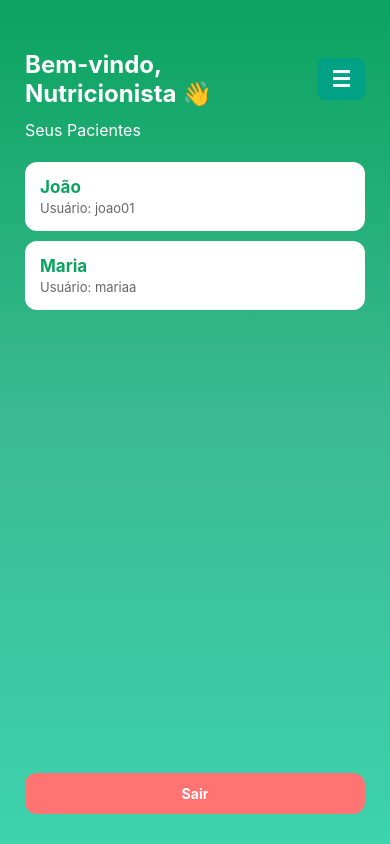
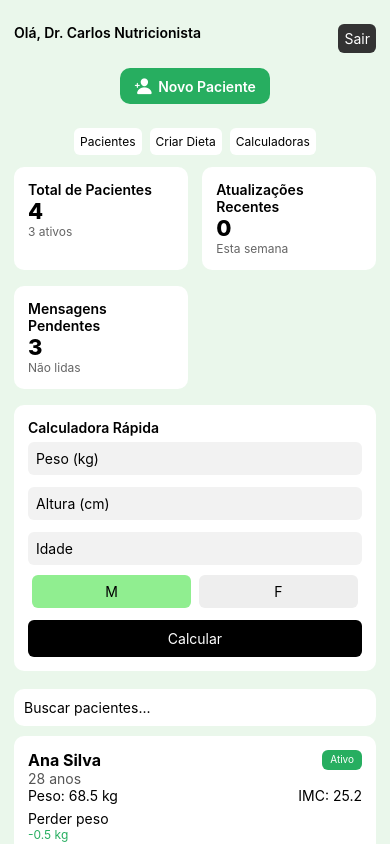
Before and after one commit to zHenrique7/Nutri_wave, a React Native app: screen /Nutricionista in a window 390 px wide. Built offline with nearby package versions, Linux system fonts and the light colour scheme.

Commit message:
Telas melhoradas e tela de detalhes de paciente adicionada

```diff
--- a/App.js
+++ b/App.js
@@ -3,6 +3,9 @@
 import Login from './Login';
 import Cadastro from './Cadastro';
 import Nutricionista from './Nutricionista';
+import NovoPaciente from './NovoPaciente';
+import DetalhesPaciente from './DetalhesPaciente';
+
 
 
 const Stack = createNativeStackNavigator();
@@ -14,6 +17,8 @@
         <Stack.Screen name="Login" component={Login} />
         <Stack.Screen name="Cadastro" component={Cadastro} />
         <Stack.Screen name="Nutricionista" component={Nutricionista} />
+        <Stack.Screen name="NovoPaciente" component={NovoPaciente} />
+        <Stack.Screen name="DetalhesPaciente" component={DetalhesPaciente} />
       </Stack.Navigator>
     </NavigationContainer>
   );
--- /dev/null
+++ b/DetalhesPaciente.js
@@ -0,0 +1,218 @@
+import React from "react";
+import {
+  View,
+  Text,
+  StyleSheet,
+  ScrollView,
+  TouchableOpacity,
+} from "react-native";
+import { Ionicons } from "@expo/vector-icons";
+
+export default function DetalhesPaciente({ route, navigation }) {
+  const { paciente } = route.params;
+
+  return (
+    <ScrollView style={styles.container} showsVerticalScrollIndicator={false}>
+
+      {/* Botão Voltar */}
+      <TouchableOpacity style={styles.backBtn} onPress={() => navigation.goBack()}>
+        <Ionicons name="arrow-back" size={22} color="#333" />
+        <Text style={styles.backText}>Voltar</Text>
+      </TouchableOpacity>
+
+      {/* Cabeçalho */}
+      <View style={styles.headerCard}>
+        <View>
+          <Text style={styles.nome}>{paciente.nome}</Text>
+          <Text style={styles.idade}>{paciente.idade} anos</Text>
+        </View>
+
+        <View
+          style={[
+            styles.status,
+            { backgroundColor: paciente.status === "Ativo" ? "#27ae60" : "#999" },
+          ]}
+        >
+          <Text style={styles.statusText}>{paciente.status}</Text>
+        </View>
+      </View>
+
+      {/* Dados Pessoais */}
+      <View style={styles.section}>
+        <Text style={styles.sectionTitle}>Dados Pessoais</Text>
+
+        <View style={styles.rowBetween}>
+          <Text style={styles.label}>Peso Atual:</Text>
+          <Text style={styles.value}>{paciente.peso} kg</Text>
+        </View>
+
+        <View style={styles.rowBetween}>
+          <Text style={styles.label}>IMC:</Text>
+          <Text style={styles.value}>{paciente.imc}</Text>
+        </View>
+
+        <View style={styles.rowBetween}>
+          <Text style={styles.label}>Objetivo:</Text>
+          <Text style={styles.value}>{paciente.objetivo}</Text>
+        </View>
+
+        <View style={styles.rowBetween}>
+          <Text style={styles.label}>Variação:</Text>
+          <Text style={[styles.value, { color: paciente.variacao.includes('-') ? "#27ae60" : "#2980b9" }]}>
+            {paciente.variacao}
+          </Text>
+        </View>
+      </View>
+
+      {/* Progresso */}
+      <View style={styles.section}>
+        <Text style={styles.sectionTitle}>Progresso</Text>
+
+        <Text style={styles.label}>Peso inicial: 69 kg</Text>
+        <Text style={styles.label}>Progresso total: {paciente.variacao}</Text>
+
+        <View style={styles.progressBarBg}>
+          <View style={[styles.progressBarFill, { width: "30%" }]} />
+        </View>
+
+        <Text style={styles.progressText}>Meta mensal: -2.0 kg</Text>
+      </View>
+
+      {/* Histórico */}
+      <View style={styles.section}>
+        <Text style={styles.sectionTitle}>Histórico de Consultas</Text>
+
+        <View style={styles.historyItem}>
+          <Text style={styles.historyTitle}>Consulta Inicial</Text>
+          <Text style={styles.historySub}>Peso: 69 kg | IMC: 25.4</Text>
+          <Text style={styles.historyDate}>19/07/2024</Text>
+        </View>
+
+        <View style={styles.historyItem}>
+          <Text style={styles.historyTitle}>Acompanhamento - Semana 2</Text>
+          <Text style={styles.historySub}>Peso: 68.2 kg | IMC: 25.1</Text>
+          <Text style={styles.historyDate}>07/08/2024</Text>
+        </View>
+
+        <View style={styles.historyItem}>
+          <Text style={styles.historyTitle}>Próxima Consulta</Text>
+          <Text style={styles.historySub}>Acompanhamento mensal</Text>
+          <Text style={[styles.historyDate, { color: "#2980b9" }]}>28/08/2024 (Agendada)</Text>
+        </View>
+      </View>
+    </ScrollView>
+  );
+}
+
+const styles = StyleSheet.create({
+  container: {
+    flex: 1,
+    backgroundColor: "#eaf7eb",
+    padding: 14,
+  },
+
+  // Botão de voltar
+  backBtn: {
+    flexDirection: "row",
+    alignItems: "center",
+    marginBottom: 14,
+  },
+  backText: {
+    marginLeft: 6,
+    fontSize: 16,
+    fontWeight: "600",
+  },
+
+  // Card superior
+  headerCard: {
+    backgroundColor: "#fff",
+    padding: 16,
+    borderRadius: 12,
+    marginBottom: 14,
+    flexDirection: "row",
+    justifyContent: "space-between",
+    alignItems: "center",
+  },
+  nome: {
+    fontSize: 20,
+    fontWeight: "700",
+  },
+  idade: {
+    fontSize: 14,
+    color: "#666",
+    marginTop: 4,
+  },
+
+  status: {
+    paddingHorizontal: 10,
+    paddingVertical: 5,
+    borderRadius: 8,
+  },
+  statusText: {
+    color: "#fff",
+    fontWeight: "600",
+    fontSize: 12,
+  },
+
+  // Seções
+  section: {
+    backgroundColor: "#fff",
+    padding: 16,
+    borderRadius: 12,
+    marginBottom: 14,
+  },
+  sectionTitle: {
+    fontSize: 18,
+    fontWeight: "700",
+    marginBottom: 12,
+  },
+
+  rowBetween: {
+    flexDirection: "row",
+    justifyContent: "space-between",
+    marginVertical: 4,
+  },
+  label: {
+    color: "#555",
+    fontSize: 14,
+  },
+  value: {
+    fontSize: 14,
+    fontWeight: "600",
+  },
+
+  // Barra de progresso
+  progressBarBg: {
+    height: 10,
+    backgroundColor: "#cdd",
+    borderRadius: 6,
+    marginTop: 10,
+  },
+  progressBarFill: {
+    height: 10,
+    backgroundColor: "#27ae60",
+    borderRadius: 6,
+  },
+  progressText: {
+    marginTop: 8,
+    fontSize: 12,
+    color: "#555",
+  },
+
+  // Histórico
+  historyItem: {
+    marginBottom: 14,
+  },
+  historyTitle: {
+    fontSize: 15,
+    fontWeight: "700",
+  },
+  historySub: {
+    fontSize: 13,
+    color: "#555",
+  },
+  historyDate: {
+    fontSize: 12,
+    marginTop: 4,
+  },
+});
--- a/Nutricionista.js
+++ b/Nutricionista.js
@@ -1,211 +1,375 @@
-import React, { useState } from 'react';
+import React, { useState } from "react";
 import {
   View,
   Text,
   StyleSheet,
   TouchableOpacity,
-  FlatList,
-  Alert,
-  LayoutAnimation,
-  Platform,
-  UIManager,
-  TouchableWithoutFeedback
-} from 'react-native';
-import { LinearGradient } from 'expo-linear-gradient';
+  TextInput,
+  ScrollView,
+} from "react-native";
+import { Ionicons } from "@expo/vector-icons";
 
-// Necessário para animação no Android
-if (Platform.OS === 'android') {
-  UIManager.setLayoutAnimationEnabledExperimental &&
-    UIManager.setLayoutAnimationEnabledExperimental(true);
-}
+// RECEBE navigation do React Navigation
+export default function NutricionistaDashboard({ navigation }) {
 
-export default function Nutricionista({ navigation, route }) {
+  const [peso, setPeso] = useState("");
+  const [altura, setAltura] = useState("");
+  const [idade, setIdade] = useState("");
+  const [sexo, setSexo] = useState("M");
 
-  const nomeNutri = route.params?.nome || "Nutricionista";
-
-  const [menuAtivo, setMenuAtivo] = useState(false);
-
-  const [pacientes, setPacientes] = useState([
-    { id: '1', nome: 'João', usuario: 'joao01' },
-    { id: '2', nome: 'Maria', usuario: 'mariaa' }
-  ]);
-
-  const adicionarPaciente = () => {
-    fecharMenu();
-    navigation.navigate('IncluirPaciente', {
-      addPaciente: (novoPaciente) => {
-        setPacientes([...pacientes, novoPaciente]);
-      }
-    });
-  };
-
-  const gerenciarPacientes = () => {
-    fecharMenu();
-    Alert.alert("Em breve", "Tela de gerenciamento 😁");
-  };
-
-  const logout = () => {
-    navigation.reset({
-      index: 0,
-      routes: [{ name: 'Login' }],
-    });
-  };
-
-  const abrirFecharMenu = () => {
-    LayoutAnimation.easeInEaseOut();
-    setMenuAtivo(!menuAtivo);
-  };
-
-  const fecharMenu = () => {
-    if (menuAtivo) {
-      LayoutAnimation.easeInEaseOut();
-      setMenuAtivo(false);
-    }
-  };
+  const pacientes = [
+    {
+      nome: "Ana Silva",
+      idade: 28,
+      peso: 68.5,
+      imc: 25.2,
+      objetivo: "Perder peso",
+      variacao: "-0.5 kg",
+      status: "Ativo",
+    },
+    {
+      nome: "João Santos",
+      idade: 35,
+      peso: 82.3,
+      imc: 26.0,
+      objetivo: "Ganho de massa muscular",
+      variacao: "+2.2 kg",
+      status: "Ativo",
+    },
+    {
+      nome: "Maria Oliveira",
+      idade: 42,
+      peso: 64,
+      imc: 28.6,
+      objetivo: "Controle do diabetes",
+      variacao: "-5 kg",
+      status: "Inativo",
+    },
+  ];
 
   return (
-    <TouchableWithoutFeedback onPress={fecharMenu}>
-      <LinearGradient
-        colors={['#0BA360', '#3CBA92', '#3CD3AD']}
-        style={styles.gradient}
-      >
-        <View style={styles.container}>
+    <ScrollView style={styles.container} showsVerticalScrollIndicator={false}>
 
-          <View style={styles.headerBox}>
-            <Text style={styles.header}>Bem-vindo, {nomeNutri} 👋</Text>
+      {/* Header */}
+      <View style={styles.header}>
+        <Text style={styles.headerText}>Olá, Dr. Carlos Nutricionista</Text>
+        <TouchableOpacity
+          style={styles.sairBtn}
+          onPress={() => navigation.navigate("Login")}
+        >
+          <Text style={styles.sairText}>Sair</Text>
+        </TouchableOpacity>
+      </View>
 
-            <TouchableOpacity
-              style={styles.menuButton}
-              onPress={abrirFecharMenu}
+      {/* BOTÃO NOVO PACIENTE */}
+      <View style={styles.newTopContainer}>
+        <TouchableOpacity
+          style={styles.newTopBtn}
+          onPress={() => navigation.navigate("NovoPaciente")}
+        >
+          <Ionicons name="person-add" size={18} color="#fff" />
+          <Text style={styles.newTopText}>Novo Paciente</Text>
+        </TouchableOpacity>
+      </View>
+
+      {/* Abas */}
+      <View style={styles.tabs}>
+        {[
+          { nome: "Pacientes", tela: "Nutricionista" },
+          { nome: "Criar Dieta", tela: "CriarDieta" },
+          { nome: "Calculadoras", tela: "Calculadoras" }
+
+        ].map((item) => (
+          <TouchableOpacity
+            key={item.nome}
+            style={styles.tabItem}
+            onPress={() => navigation.navigate(item.tela)}
+          >
+            <Text style={styles.tabText}>{item.nome}</Text>
+          </TouchableOpacity>
+        ))}
+      </View>
+
+      {/* Cards de resumo */}
+      <View style={styles.row}>
+        <View style={styles.card}>
+          <Text style={styles.cardTitle}>Total de Pacientes</Text>
+          <Text style={styles.cardValue}>4</Text>
+          <Text style={styles.cardSub}>3 ativos</Text>
+        </View>
+
+        <View style={styles.card}>
+          <Text style={styles.cardTitle}>Atualizações Recentes</Text>
+          <Text style={styles.cardValue}>0</Text>
+          <Text style={styles.cardSub}>Esta semana</Text>
+        </View>
+      </View>
+
+      {/* Mensagens */}
+      <View style={styles.card}>
+        <Text style={styles.cardTitle}>Mensagens Pendentes</Text>
+        <Text style={styles.cardValue}>3</Text>
+        <Text style={styles.cardSub}>Não lidas</Text>
+      </View>
+
+      {/* Calculadora rápida */}
+      <View style={styles.calcCard}>
+        <Text style={styles.cardTitle}>Calculadora Rápida</Text>
+
+        <TextInput
+          placeholder="Peso (kg)"
+          style={styles.input}
+          keyboardType="numeric"
+          value={peso}
+          onChangeText={setPeso}
+        />
+
+        <TextInput
+          placeholder="Altura (cm)"
+          style={styles.input}
+          keyboardType="numeric"
+          value={altura}
+          onChangeText={setAltura}
+        />
+
+        <TextInput
+          placeholder="Idade"
+          style={styles.input}
+          keyboardType="numeric"
+          value={idade}
+          onChangeText={setIdade}
+        />
+
+        <View style={styles.row}>
+          <TouchableOpacity
+            onPress={() => setSexo("M")}
+            style={[styles.sexoBtn, sexo === "M" && styles.sexoSelected]}
+          >
+            <Text>M</Text>
+          </TouchableOpacity>
+
+          <TouchableOpacity
+            onPress={() => setSexo("F")}
+            style={[styles.sexoBtn, sexo === "F" && styles.sexoSelected]}
+          >
+            <Text>F</Text>
+          </TouchableOpacity>
+        </View>
+
+        <TouchableOpacity style={styles.calcBtn}>
+          <Text style={{ color: "#fff" }}>Calcular</Text>
+        </TouchableOpacity>
+      </View>
+
+      {/* Campo de busca */}
+      <TextInput placeholder="Buscar pacientes..." style={styles.search} />
+
+      {/* LISTA DE PACIENTES */}
+      {pacientes.map((p, index) => (
+        <View style={styles.patientCard} key={index}>
+          <View style={styles.rowBetween}>
+            <Text style={styles.patientName}>{p.nome}</Text>
+
+            <View
+              style={[
+                styles.status,
+                { backgroundColor: p.status === "Ativo" ? "#27ae60" : "#aaa" },
+              ]}
             >
-              <Text style={styles.menuButtonText}>☰</Text>
-            </TouchableOpacity>
+              <Text style={styles.statusText}>{p.status}</Text>
+            </View>
           </View>
 
-          {/* ================= MENU EXPANDÍVEL ================= */}
-          {menuAtivo && (
-            <View style={styles.menuContent}>
-              <TouchableOpacity style={styles.menuItem} onPress={adicionarPaciente}>
-                <Text style={styles.menuText}>Adicionar Paciente</Text>
-              </TouchableOpacity>
+          <Text style={styles.sub}>{p.idade} anos</Text>
 
-              <TouchableOpacity style={styles.menuItem} onPress={gerenciarPacientes}>
-                <Text style={styles.menuText}>Gerenciar Pacientes</Text>
-              </TouchableOpacity>
-            </View>
-          )}
+          <View style={styles.rowBetween}>
+            <Text>Peso: {p.peso} kg</Text>
+            <Text>IMC: {p.imc}</Text>
+          </View>
 
-          <Text style={styles.subtitulo}>Seus Pacientes</Text>
+          <Text style={styles.obj}>{p.objetivo}</Text>
+          <Text style={styles.var}>{p.variacao}</Text>
 
-          <FlatList
-            data={pacientes}
-            keyExtractor={(item) => item.id}
-            style={styles.lista}
-            renderItem={({ item }) => (
-              <TouchableOpacity
-                style={styles.card}
-                onPress={() => Alert.alert("Em breve", "Tela do paciente 😁")}
-              >
-                <Text style={styles.nomePaciente}>{item.nome}</Text>
-                <Text style={styles.usuarioPaciente}>Usuário: {item.usuario}</Text>
-              </TouchableOpacity>
-            )}
-          />
-
-          <TouchableOpacity style={styles.logout} onPress={logout}>
-            <Text style={styles.logoutText}>Sair</Text>
+          {/* NAVEGAR PARA DETALHES */}
+          <TouchableOpacity
+            onPress={() => navigation.navigate("DetalhesPaciente", { paciente: p })}
+          >
+            <Text style={styles.details}>Ver Detalhes</Text>
           </TouchableOpacity>
 
         </View>
-      </LinearGradient>
-    </TouchableWithoutFeedback>
+      ))}
+
+    </ScrollView>
   );
 }
 
+// ------------------ STYLES -------------------
+
 const styles = StyleSheet.create({
-  gradient: {
-    flex: 1,
-  },
   container: {
     flex: 1,
-    paddingHorizontal: 25,
-    paddingTop: 50,
-  },
-  headerBox: {
-    flexDirection: 'row',
-    justifyContent: 'space-between',
-    alignItems: 'center'
+    backgroundColor: "#eaf7eb",
+    padding: 14,
   },
   header: {
-    fontSize: 24,
-    fontWeight: 'bold',
-    color: '#fff',
+    flexDirection: "row",
+    justifyContent: "space-between",
+    paddingVertical: 10,
   },
-  subtitulo: {
-    fontSize: 16,
-    color: '#fff',
-    marginVertical: 12,
+  headerText: {
+    fontSize: 14,
+    fontWeight: "600",
   },
-  menuButton: {
-    backgroundColor: '#00A185',
+  sairBtn: {
+    backgroundColor: "#333",
+    padding: 6,
+    borderRadius: 6,
+  },
+  sairText: { color: "#fff" },
+
+  newTopContainer: {
+    flexDirection: "row",
+    justifyContent: "center",
+    marginTop: 5,
+    marginBottom: 10,
+  },
+  newTopBtn: {
+    flexDirection: "row",
+    backgroundColor: "#27ae60",
     paddingVertical: 8,
     paddingHorizontal: 14,
-    borderRadius: 8,
+    borderRadius: 10,
+    alignItems: "center",
   },
-  menuButtonText: {
-    color: '#fff',
-    fontWeight: 'bold',
-    fontSize: 22,
+  newTopText: {
+    color: "#fff",
+    fontSize: 14,
+    marginLeft: 6,
+    fontWeight: "600",
   },
 
-  // ===== MENU EXPANDÍVEL =====
-  menuContent: {
-    backgroundColor: '#ffffffCC',
-    padding: 12,
+  tabs: {
+    flexDirection: "row",
+    flexWrap: "wrap",
+    marginTop: 10,
+    justifyContent: "center",
+  },
+  tabItem: {
+    backgroundColor: "#fff",
+    padding: 6,
+    borderRadius: 6,
+    margin: 4,
+  },
+  tabText: {
+    fontSize: 12,
+  },
+
+  row: {
+    flexDirection: "row",
+    justifyContent: "space-between",
+  },
+
+  card: {
+    backgroundColor: "#fff",
+    padding: 14,
+    borderRadius: 10,
+    width: "48%",
+    marginVertical: 8,
+  },
+  cardTitle: {
+    fontWeight: "600",
+  },
+  cardValue: {
+    fontSize: 22,
+    fontWeight: "800",
+  },
+  cardSub: {
+    fontSize: 12,
+    color: "#666",
+  },
+
+  calcCard: {
+    backgroundColor: "#fff",
+    padding: 14,
+    borderRadius: 10,
+    marginVertical: 8,
+  },
+
+  input: {
+    backgroundColor: "#f2f2f2",
+    marginVertical: 6,
+    borderRadius: 6,
+    padding: 8,
+  },
+
+  sexoBtn: {
+    flex: 1,
+    backgroundColor: "#eee",
+    padding: 8,
+    margin: 4,
+    alignItems: "center",
+    borderRadius: 6,
+  },
+  sexoSelected: {
+    backgroundColor: "#90ee90",
+  },
+
+  calcBtn: {
+    backgroundColor: "#000",
+    padding: 10,
+    borderRadius: 6,
+    alignItems: "center",
+    marginTop: 8,
+  },
+
+  search: {
+    backgroundColor: "#fff",
+    padding: 10,
     borderRadius: 10,
     marginVertical: 10,
   },
-  menuItem: {
-    backgroundColor: '#3CBA92',
-    padding: 12,
+
+  patientCard: {
+    backgroundColor: "#fff",
+    padding: 14,
     borderRadius: 10,
-    marginBottom: 8,
-  },
-  menuText: {
-    color: '#fff',
-    fontWeight: 'bold',
-    textAlign: 'center',
+    marginBottom: 12,
   },
 
-  lista: {
-    marginVertical: 10,
+  rowBetween: {
+    flexDirection: "row",
+    justifyContent: "space-between",
   },
-  card: {
-    backgroundColor: '#fff',
-    padding: 15,
-    borderRadius: 12,
-    marginBottom: 10,
-    elevation: 4,
+
+  patientName: {
+    fontSize: 16,
+    fontWeight: "700",
   },
-  nomePaciente: {
-    fontSize: 17,
-    fontWeight: 'bold',
-    color: '#0BA360',
+  sub: {
+    color: "#555",
   },
-  usuarioPaciente: {
-    fontSize: 13,
-    color: '#666',
-    marginTop: 3,
+  obj: {
+    marginTop: 6,
   },
-  logout: {
-    backgroundColor: '#FF7373',
-    padding: 12,
-    borderRadius: 12,
-    marginBottom: 30,
+  var: {
+    fontSize: 12,
+    color: "#27ae60",
   },
-  logoutText: {
-    color: '#fff',
-    fontWeight: 'bold',
-    textAlign: 'center',
+
+  status: {
+    paddingHorizontal: 8,
+    paddingVertical: 3,
+    borderRadius: 6,
+  },
+  statusText: {
+    color: "#fff",
+    fontSize: 10,
+  },
+
+  details: {
+    marginTop: 8,
+    color: "#2980b9",
+    textAlign: "right",
   },
 });
--- a/package.json
+++ b/package.json
@@ -9,6 +9,7 @@
     "web": "expo start --web"
   },
   "dependencies": {
+    "@expo/vector-icons": "^15.0.3",
     "@react-navigation/native": "^7.1.19",
     "@react-navigation/native-stack": "^7.6.2",
     "expo": "~54.0.22",
```
Also changed, not shown: NovoPaciente.js (added, +9 -0 lines), 1 other file (tests, documents, lock files or other folders).
